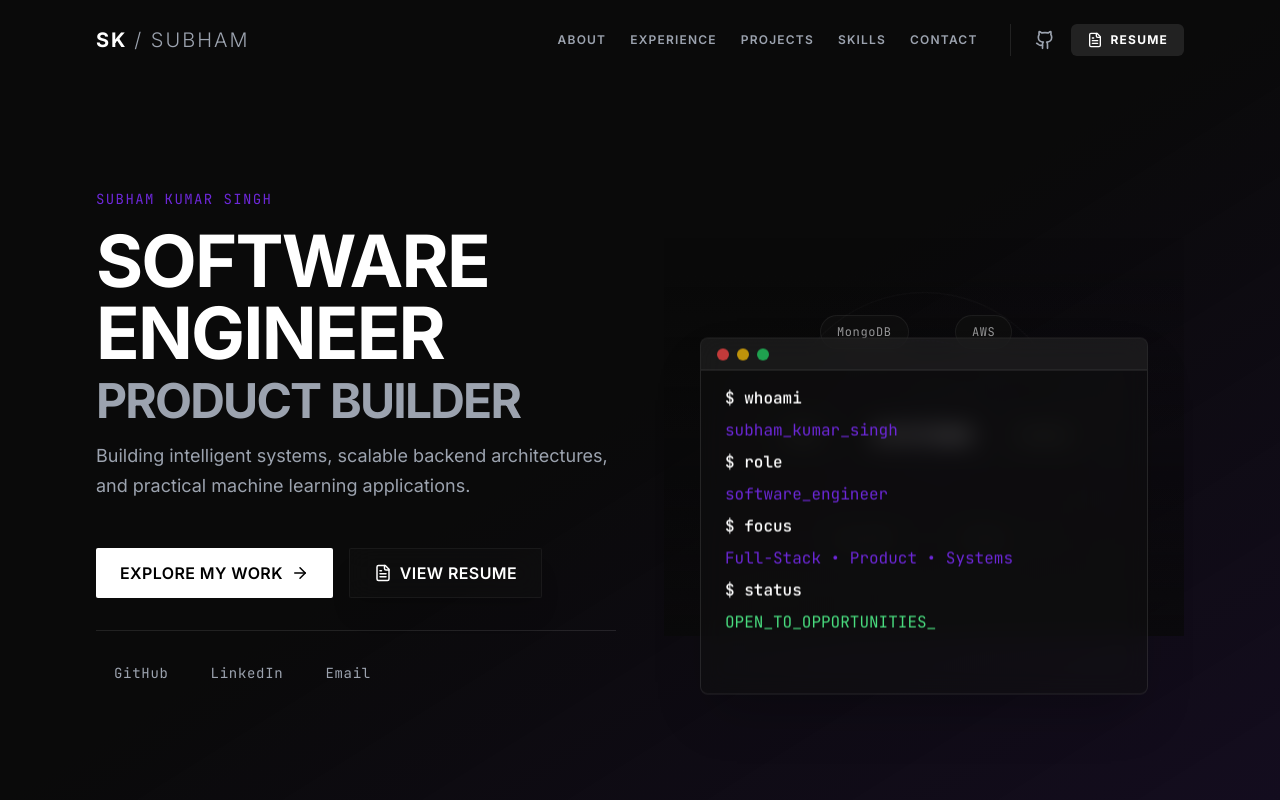
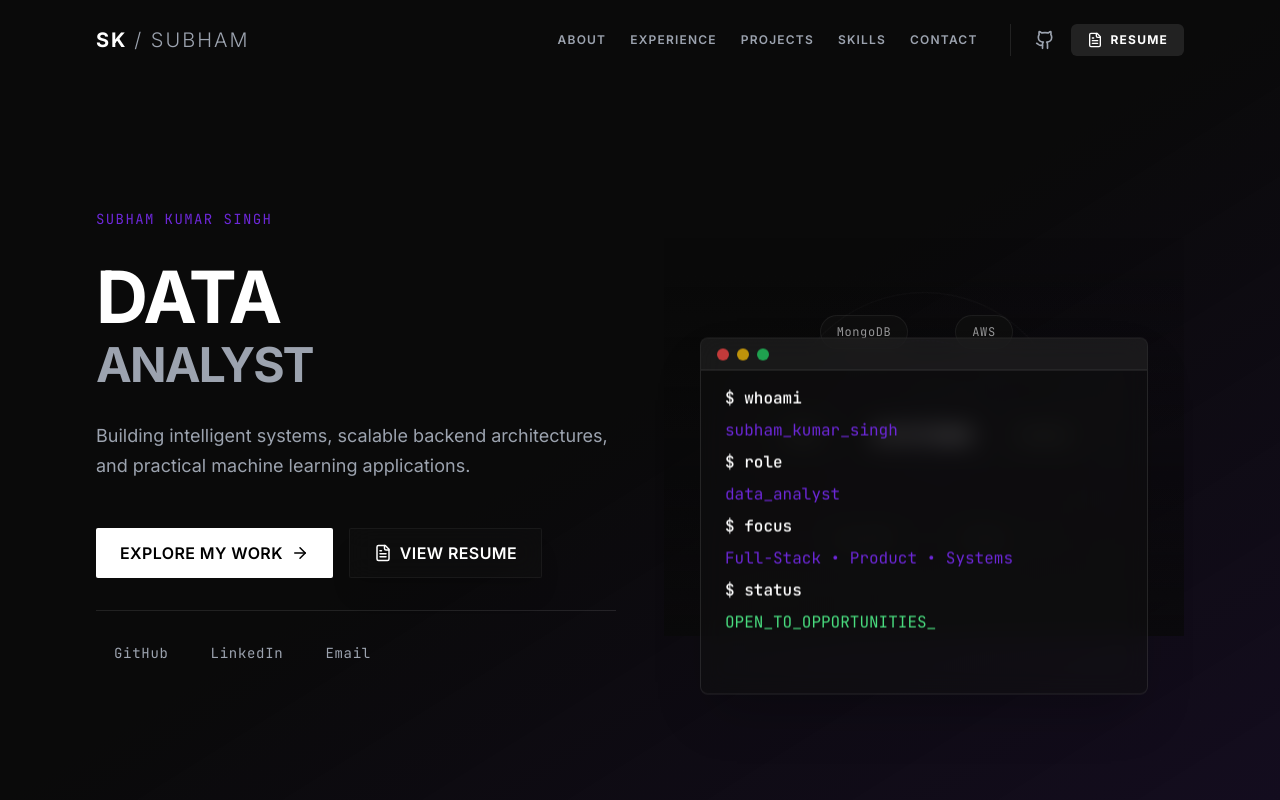
Before and after one commit to SubhamKumarSingh2114/subham-portfolio, a React (Vite) app: page / in a window 1280 px wide. Shown: the top 800 px of the page. Built offline with nearby package versions, Linux system fonts and the light colour scheme.

Commit message:
feat: synchronize hero and terminal roles

```diff
--- a/src/pages/Home.tsx
+++ b/src/pages/Home.tsx
@@ -1,10 +1,17 @@
 import { useState, useEffect } from 'react';
-import { motion } from 'framer-motion';
+import { motion, AnimatePresence } from 'framer-motion';
 import { PROFILE } from '../data/profile';
 import { ArrowRight, FileText, ChevronRight } from 'lucide-react';
 import { Link } from 'react-router-dom';
 
-function Terminal() {
+const ROLES = [
+  { title1: 'SOFTWARE', title2: 'ENGINEER', term: 'software_engineer' },
+  { title1: 'DATA', title2: 'ANALYST', term: 'data_analyst' },
+  { title1: 'DATA', title2: 'ENGINEER', term: 'data_engineer' },
+  { title1: 'PRODUCT', title2: 'ENGINEER', term: 'product_engineer' }
+];
+
+function Terminal({ roleIdx }: { roleIdx: number }) {
   const [lines, setLines] = useState<string[]>([]);
 
   useEffect(() => {
@@ -14,10 +21,8 @@ function Terminal() {
       { cmd: 'focus', out: 'Full-Stack • Product • Systems' },
       { cmd: 'status', out: 'OPEN_TO_OPPORTUNITIES_' }
     ];
-    const roles = ['software_engineer', 'data_analyst', 'data_engineer', 'product_engineer'];
 
     let currentLine = 0;
-    let roleIdx = 0;
 
     const interval = setInterval(() => {
       if (currentLine < commands.length) {
@@ -28,23 +33,21 @@ function Terminal() {
       }
     }, 800);
 
-    const roleInterval = setInterval(() => {
-      setLines(prev => {
-        if (prev.length > 3) {
-          roleIdx = (roleIdx + 1) % roles.length;
-          const next = [...prev];
-          next[3] = roles[roleIdx];
-          return next;
-        }
-        return prev;
-      });
-    }, 2000);
-
     return () => {
       clearInterval(interval);
-      clearInterval(roleInterval);
     };
   }, []);
+
+  useEffect(() => {
+    setLines(prev => {
+      if (prev.length > 3) {
+        const next = [...prev];
+        next[3] = ROLES[roleIdx].term;
+        return next;
+      }
+      return prev;
+    });
+  }, [roleIdx]);
 
   return (
     <div className="font-mono text-sm sm:text-base glass-panel rounded-lg p-6 w-full max-w-md mt-12 md:mt-0 border border-white/10 shadow-2xl relative overflow-hidden group">
@@ -115,6 +118,15 @@ function TechVisual() {
 }
 
 export default function Home() {
+  const [roleIdx, setRoleIdx] = useState(0);
+
+  useEffect(() => {
+    const interval = setInterval(() => {
+      setRoleIdx(prev => (prev + 1) % ROLES.length);
+    }, 3000);
+    return () => clearInterval(interval);
+  }, []);
+
   return (
     <div className="min-h-[80vh] flex flex-col justify-center pt-10">
       <div className="grid grid-cols-1 md:grid-cols-2 gap-12 items-center">
@@ -129,9 +141,19 @@ export default function Home() {
             <h2 className="text-primary font-mono text-sm tracking-widest uppercase">
               {PROFILE.name}
             </h2>
-            <h1 className="heading-1">
-              <span className="block text-white mb-2">SOFTWARE ENGINEER</span>
-              <span className="block text-textSecondary text-3xl md:text-4xl lg:text-5xl">PRODUCT BUILDER</span>
+            <h1 className="heading-1 h-32 md:h-40 flex flex-col justify-center overflow-hidden">
+              <AnimatePresence mode="wait">
+                <motion.div
+                  key={roleIdx}
+                  initial={{ opacity: 0, y: 20 }}
+                  animate={{ opacity: 1, y: 0 }}
+                  exit={{ opacity: 0, y: -20 }}
+                  transition={{ duration: 0.4 }}
+                >
+                  <span className="block text-white mb-2">{ROLES[roleIdx].title1}</span>
+                  <span className="block text-textSecondary text-3xl md:text-4xl lg:text-5xl">{ROLES[roleIdx].title2}</span>
+                </motion.div>
+              </AnimatePresence>
             </h1>
             <p className="text-lg text-textSecondary max-w-xl leading-relaxed mt-6">
               {PROFILE.headline}
@@ -170,7 +192,7 @@ export default function Home() {
         >
           <TechVisual />
           <div className="absolute top-1/2 left-1/2 transform -translate-x-1/2 -translate-y-1/2 w-full flex justify-center mt-20 z-30">
-            <Terminal />
+            <Terminal roleIdx={roleIdx} />
           </div>
         </motion.div>
 
```
